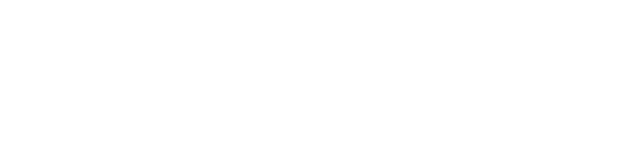
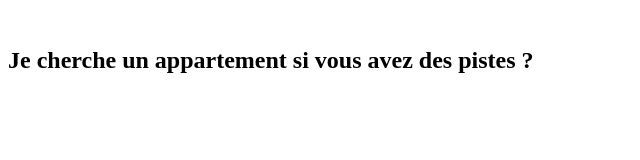
Before and after one commit to blandoeuf/cmw, a plain HTML site: page index.html in a window 1280 px wide. Shown: the whole page, without its empty margins (0-640 px from the left). Drawn offline with Linux system fonts and the light colour scheme.

Commit message:
modification

```diff
--- a/index.html
+++ b/index.html
@@ -7,6 +7,6 @@
     <title>CMW</title>
 </head>
 <body>
-
+    <h2> <br> Je cherche un appartement si vous avez des pistes ? </h2>
 </body>
 </html>
```
